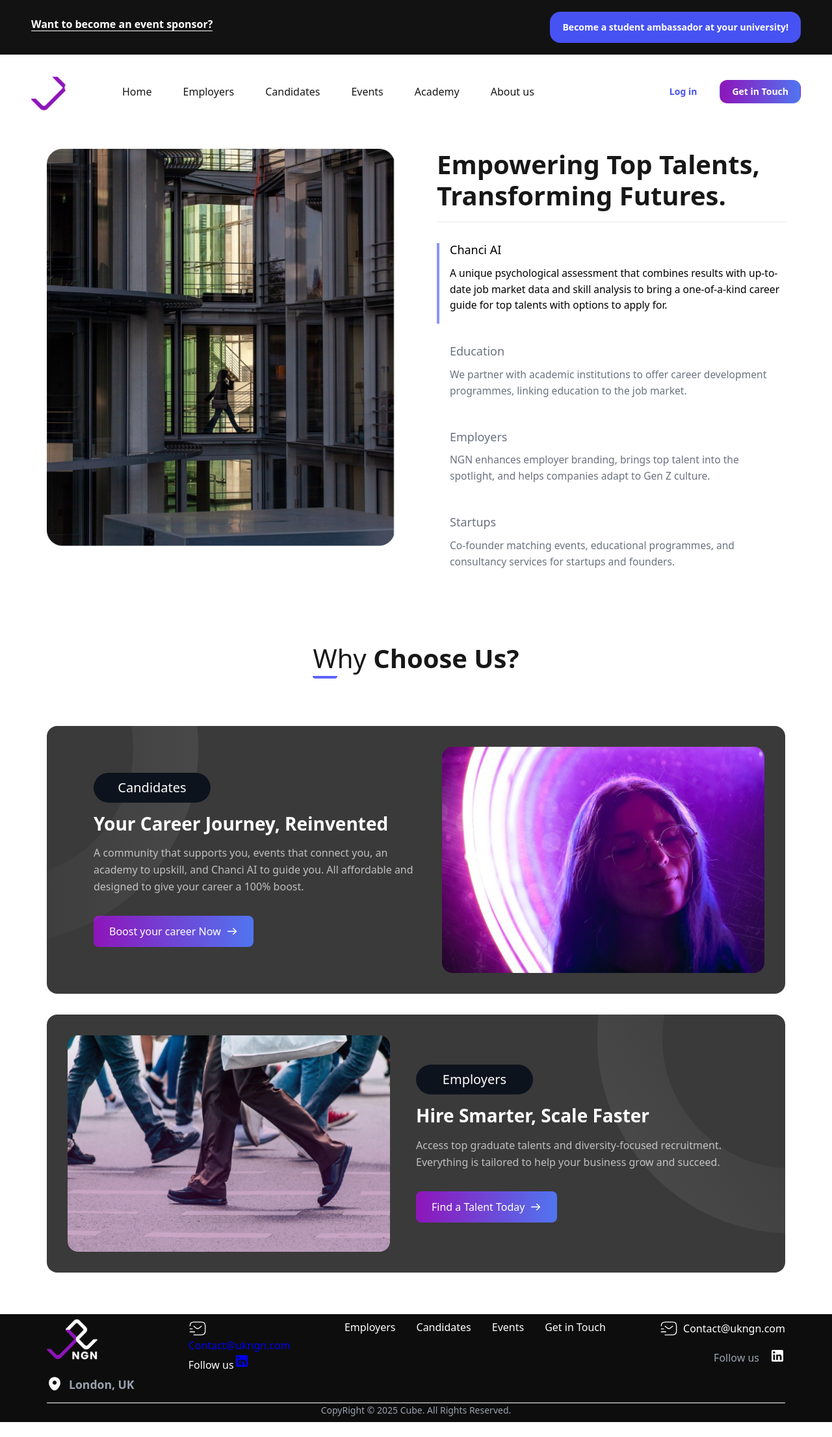
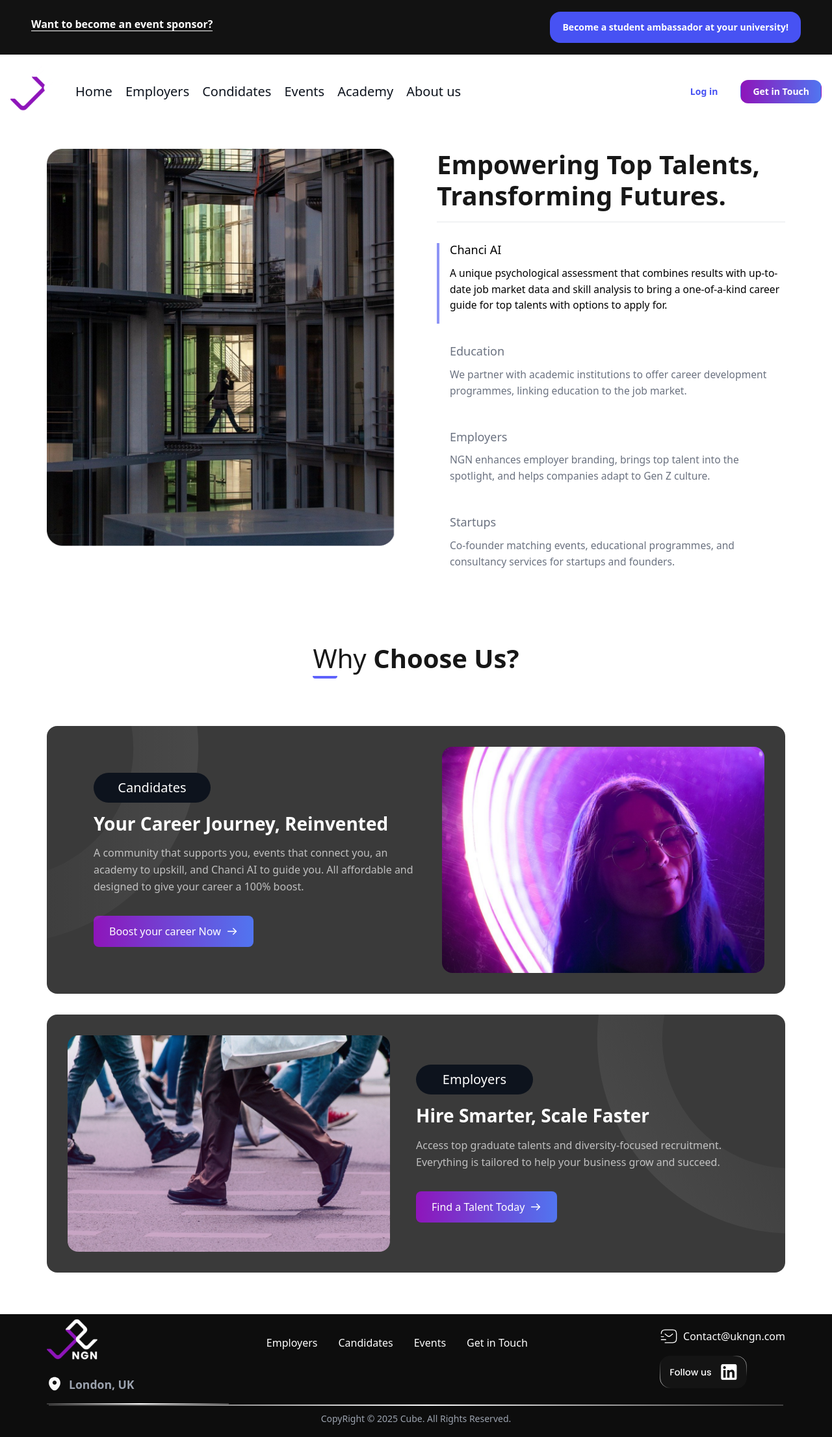
Before and after one commit to mojtaba-ni/Chanci-Front, a Next.js app: page /Home in a window 1280 px wide. Shown: the whole page at 65% size. Before the commit the page ends 2188 px from the top, so only its background shows below. Built offline with nearby package versions, Linux system fonts and the light colour scheme.

Commit message:
feat: update layout and footer styles

```diff
--- a/app/layout.tsx
+++ b/app/layout.tsx
@@ -12,8 +12,8 @@ const geistMono = Geist_Mono({
 });
 
 export const metadata: Metadata = {
-  title: "Create Next App",
-  description: "Generated by create next app",
+  title: "NGN",
+  description: "NGN",
 };
 
 export default function RootLayout({
--- a/app/shared/ui/Footer/footer.module.scss
+++ b/app/shared/ui/Footer/footer.module.scss
@@ -11,21 +11,14 @@
   padding: 0 2rem;
 }
 
+.contactRes {
+  display: none;
+}
 .content {
   display: flex;
   justify-content: space-between;
   align-items: flex-start;
   position: relative;
-
-  &::after {
-    content: "";
-    position: absolute;
-    bottom: 0;
-    left: 0;
-    width: 100%;
-    height: 1px;
-    background: radial-gradient(circle, #ffffff 100%, #f6f3f32e 18%);
-  }
 }
 
 .logoSection {
@@ -53,12 +46,12 @@
 .navigation {
   display: flex;
   gap: 2rem;
-
+  transform: translateY(12px);
   a {
     color: #fff;
     text-decoration: none;
     transition: color 0.3s ease;
-
+    transform: translateY(12px);
     &:hover {
       color: #9ca3af;
     }
@@ -70,6 +63,8 @@
   flex-direction: column;
   gap: 1rem;
   align-items: flex-end;
+  transform: translateY(12px);
+  align-items: flex-start;
 
   .email {
     display: flex;
@@ -87,11 +82,12 @@
     }
   }
 
-  .social {
+  .social,
+  .socialRes {
     display: flex;
     align-items: center;
     gap: 1rem;
-
+    align-items: flex-start;
     span {
       color: #9ca3af;
     }
@@ -112,7 +108,7 @@
   color: #9ca3af;
   font-size: 0.875rem;
   p {
-    margin-bottom: 0 !important;
+    margin: 0.6rem 0 !important;
   }
 }
 
@@ -121,6 +117,9 @@
     flex-direction: column;
     gap: 1rem;
     margin: 1rem 0;
+    &::after {
+      display: none !important;
+    }
     .contactRes {
       display: flex !important;
       flex-direction: column;
@@ -164,6 +163,7 @@
 
   .navigation {
     flex-direction: column;
+    transform: translateY(0px) !important;
     gap: 1rem;
   }
 
@@ -175,11 +175,21 @@
   .social {
     justify-content: center;
   }
+  .socialRes {
+    align-items: flex-start !important;
+  }
   .copyright {
     text-align: center;
     color: #9ca3af;
     font-size: 0.875rem;
     margin: 1rem 0;
+    .copyrightLineRes {
+      width: 100%;
+      padding: 0.4rem 0;
+    }
+    .copyrightLine {
+      display: none;
+    }
     p {
       margin-bottom: 0 !important;
     }
--- a/app/shared/ui/Footer/footer.tsx
+++ b/app/shared/ui/Footer/footer.tsx
@@ -4,6 +4,9 @@ import Image from "next/image";
 import style from "./footer.module.scss";
 import Logo from "@public/LogoNGN.svg";
 import Email from "@public/image/smsTracking.svg";
+import linkedin from "@public/image/file/SocialMedia.svg";
+import footerLine from "@public/image/LineFooter.svg";
+import footerLineN from "@public/image/LineFooterN.svg";
 
 const Footer = () => {
   return (
@@ -23,18 +26,9 @@ const Footer = () => {
               Contact@ukngn.com
             </Link>
 
-            <div className={style.social}>
-              <span>Follow us</span>
+            <div className={style.socialRes}>
               <Link href="https://linkedin.com" target="_blank">
-                <svg
-                  width="24"
-                  height="24"
-                  viewBox="0 0 24 24"
-                  fill="currentColor"
-                  xmlns="http://www.w3.org/2000/svg"
-                >
-                  <path d="M19 3C19.5304 3 20.0391 3.21071 20.4142 3.58579C20.7893 3.96086 21 4.46957 21 5V19C21 19.5304 20.7893 20.0391 20.4142 20.4142C20.0391 20.7893 19.5304 21 19 21H5C4.46957 21 3.96086 20.7893 3.58579 20.4142C3.21071 20.0391 3 19.5304 3 19V5C3 4.46957 3.21071 3.96086 3.58579 3.58579C3.96086 3.21071 4.46957 3 5 3H19ZM18.5 18.5V13.2C18.5 12.3354 18.1565 11.5062 17.5452 10.8948C16.9338 10.2835 16.1046 9.94 15.24 9.94C14.39 9.94 13.4 10.46 12.92 11.24V10.13H10.13V18.5H12.92V13.57C12.92 12.8 13.54 12.17 14.31 12.17C14.6813 12.17 15.0374 12.3175 15.2999 12.5801C15.5625 12.8426 15.71 13.1987 15.71 13.57V18.5H18.5ZM6.88 8.56C7.32556 8.56 7.75288 8.383 8.06794 8.06794C8.383 7.75288 8.56 7.32556 8.56 6.88C8.56 5.95 7.81 5.19 6.88 5.19C6.43178 5.19 6.00193 5.36805 5.68499 5.68499C5.36805 6.00193 5.19 6.43178 5.19 6.88C5.19 7.81 5.95 8.56 6.88 8.56ZM8.27 18.5V10.13H5.5V18.5H8.27Z" />
-                </svg>
+                <Image src={linkedin} alt="linkedin" height={50} />
               </Link>
             </div>
           </div>
@@ -52,23 +46,20 @@ const Footer = () => {
             </Link>
 
             <div className={style.social}>
-              <span>Follow us</span>
               <Link href="https://linkedin.com" target="_blank">
-                <svg
-                  width="24"
-                  height="24"
-                  viewBox="0 0 24 24"
-                  fill="currentColor"
-                  xmlns="http://www.w3.org/2000/svg"
-                >
-                  <path d="M19 3C19.5304 3 20.0391 3.21071 20.4142 3.58579C20.7893 3.96086 21 4.46957 21 5V19C21 19.5304 20.7893 20.0391 20.4142 20.4142C20.0391 20.7893 19.5304 21 19 21H5C4.46957 21 3.96086 20.7893 3.58579 20.4142C3.21071 20.0391 3 19.5304 3 19V5C3 4.46957 3.21071 3.96086 3.58579 3.58579C3.96086 3.21071 4.46957 3 5 3H19ZM18.5 18.5V13.2C18.5 12.3354 18.1565 11.5062 17.5452 10.8948C16.9338 10.2835 16.1046 9.94 15.24 9.94C14.39 9.94 13.4 10.46 12.92 11.24V10.13H10.13V18.5H12.92V13.57C12.92 12.8 13.54 12.17 14.31 12.17C14.6813 12.17 15.0374 12.3175 15.2999 12.5801C15.5625 12.8426 15.71 13.1987 15.71 13.57V18.5H18.5ZM6.88 8.56C7.32556 8.56 7.75288 8.383 8.06794 8.06794C8.383 7.75288 8.56 7.32556 8.56 6.88C8.56 5.95 7.81 5.19 6.88 5.19C6.43178 5.19 6.00193 5.36805 5.68499 5.68499C5.36805 6.00193 5.19 6.43178 5.19 6.88C5.19 7.81 5.95 8.56 6.88 8.56ZM8.27 18.5V10.13H5.5V18.5H8.27Z" />
-                </svg>
+                <Image src={linkedin} alt="linkedin" height={50} />
               </Link>
             </div>
           </div>
         </div>
 
         <div className={style.copyright}>
+          <div className={style.copyrightLineRes}>
+            <Image alt="footerLine" src={footerLine} />
+          </div>
+          <div className={style.copyrightLine}>
+            <Image alt="footerLine" src={footerLineN} />
+          </div>
           <p>CopyRight © 2025 Cube. All Rights Reserved.</p>
         </div>
       </div>
--- a/app/shared/ui/Navbar/navbar.module.scss
+++ b/app/shared/ui/Navbar/navbar.module.scss
@@ -3,6 +3,26 @@
   display: flex;
   align-items: center;
   justify-content: space-between;
+  div {
+    display: flex;
+  }
+  .navActions {
+    display: flex;
+    align-items: center;
+    gap: 48px;
+    list-style: none;
+    margin-right: 0.5rem;
+
+    li {
+      cursor: pointer;
+      a {
+        color: #0d131d !important;
+      }
+    }
+    .menuBar {
+      display: none;
+    }
+  }
 
   .navList {
     display: flex;
@@ -12,6 +32,10 @@
 
     li {
       cursor: pointer;
+      font-size: 20px;
+      a {
+        color: #0d131d !important;
+      }
     }
   }
   .btnGroup {
@@ -31,3 +55,56 @@
     }
   }
 }
+
+@media screen and (max-width: 1340px) {
+  .wrapper {
+    padding: 1rem;
+    .navList {
+      gap: 20px;
+    }
+  }
+}
+
+@media screen and (max-width: 980px) {
+  .wrapper {
+    background-color: none;
+    padding: 0.5rem 0.5rem;
+    .navActions {
+      display: flex;
+      align-items: start;
+      gap: 10px;
+      list-style: none;
+      img {
+        width: 45px;
+        height: 45px;
+      }
+      li {
+        cursor: pointer;
+      }
+      .menuBar {
+        display: block;
+        width: 24px;
+        height: 24px;
+      }
+    }
+    .navList {
+      display: none;
+    }
+    .btnGroup {
+      display: flex;
+      gap: 0.5rem;
+      align-items: center;
+
+      .btnLogin {
+        height: 24px;
+        font-size: 12px;
+        font-weight: 400;
+      }
+      .btnGet {
+        height: 24px;
+        font-size: 12px;
+        font-weight: 400;
+      }
+    }
+  }
+}
--- a/app/shared/ui/Navbar/navbar.tsx
+++ b/app/shared/ui/Navbar/navbar.tsx
@@ -1,23 +1,48 @@
 import React from "react";
 import Logo from "@public/LogoNGN.svg";
+import Menu from "@public/menu.svg";
 import Image from "next/image";
 import style from "./navbar.module.scss";
 import { Button, Group } from "@mantine/core";
+import Link from "next/link";
 
 const Navbar = () => {
   return (
     <div className={style.wrapper}>
-      <ul className={style.navList}>
-        <li>
-          <Image src={Logo} alt="NGNlogo" />
-        </li>
-        <li>Home</li>
-        <li>Employers</li>
-        <li>Candidates</li>
-        <li>Events</li>
-        <li>Academy</li>
-        <li>About us</li>
-      </ul>
+      <div>
+        <ul className={style.navActions}>
+          <li className={style.menuBar}>
+            <Link href="/">
+              <Image src={Menu} alt="Menu" />
+            </Link>
+          </li>
+          <li>
+            <Link href="/">
+              <Image src={Logo} alt="NGNlogo" />
+            </Link>
+          </li>
+        </ul>
+        <ul className={style.navList}>
+          <li>
+            <Link href="/Home">Home</Link>
+          </li>
+          <li>
+            <Link href="/Employers">Employers</Link>
+          </li>
+          <li>
+            <Link href="/Condidates">Condidates</Link>
+          </li>
+          <li>
+            <Link href="/Events">Events</Link>
+          </li>
+          <li>
+            <Link href="/Academy">Academy</Link>
+          </li>
+          <li>
+            <Link href="/About">About us</Link>
+          </li>
+        </ul>
+      </div>
       <Group className={style.btnGroup}>
         <Button className={style.btnLogin}>Log in</Button>
         <Button className={style.btnGet}>Get in Touch</Button>
--- a/app/shared/ui/NavbarMain/navbarMain.module.scss
+++ b/app/shared/ui/NavbarMain/navbarMain.module.scss
@@ -13,6 +13,16 @@
     li {
       cursor: pointer;
       font-size: 20px;
+      a {
+        color: #0d131d !important;
+      }
+    }
+    .menuBar {
+      display: none;
+    }
+    img {
+      width: 90px;
+      height: 80px;
     }
   }
   .btnGroup {
@@ -33,3 +43,51 @@
     }
   }
 }
+
+@media screen and (max-width: 1340px) {
+  .wrapper {
+    padding: 1rem;
+    .navList {
+      gap: 20px;
+    }
+  }
+}
+
+@media screen and (max-width: 980px) {
+  .wrapper {
+    background-color: none;
+    padding: 0.5rem 0.5rem;
+    .navList {
+      gap: 10px;
+      align-items: start;
+      .navItems {
+        display: none;
+      }
+      img {
+        width: 45px;
+        height: 45px;
+      }
+      .menuBar {
+        display: block;
+        width: 24px;
+        height: 24px;
+      }
+    }
+    .btnGroup {
+      display: flex;
+      gap: 0.5rem;
+      align-items: center;
+
+      .btnLogin {
+        height: 24px;
+        font-size: 12px;
+        font-weight: 400;
+      }
+      .btnGet {
+        height: 24px;
+        font-size: 12px;
+        font-weight: 400;
+      }
+    }
+  }
+}
```
Also changed, not shown: app/shared/ui/NavbarMain/navbarMain.tsx (+27 -7 lines).
